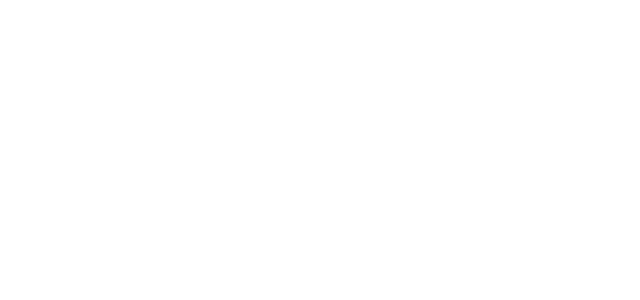
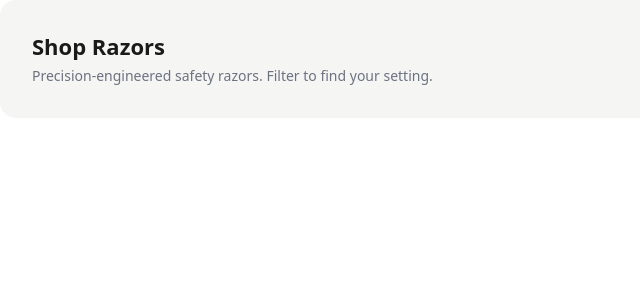
Before and after one commit to kokobantz/part-2-starter, a React (Vite) app: page / in a window 1280 px wide. Shown: the top 300 px of the page, without its empty margins (0-640 px from the left). Built offline with nearby package versions, Linux system fonts and the light colour scheme.

Commit message:
feat(header): implement shop razors header

```diff
--- a/src/App.tsx
+++ b/src/App.tsx
@@ -1,8 +1,15 @@
 
 export default function App() {
-
   return (
-    <div>
+    <div className="flex flex-col items-stretch gap-6 p-8 w-[1120px] bg-[#F5F5F4] rounded-2xl">
+      <header className="flex flex-col w-full gap-1.5">
+        <span className="font-semibold text-[22px] leading-7 text-[#1A1A1A]">
+          Shop Razors
+        </span>
+        <span className="font-normal text-sm leading-5 text-gray-500">
+          Precision-engineered safety razors. Filter to find your setting.
+        </span>
+      </header>
     </div>
   );
 }
```
